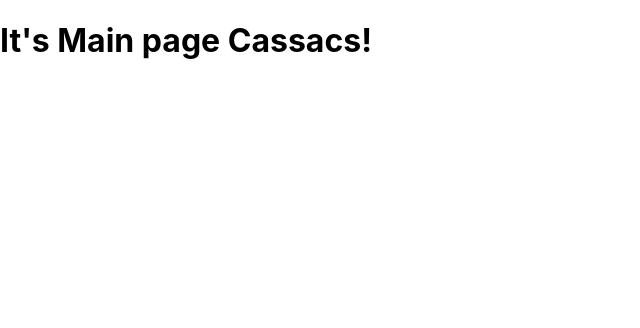
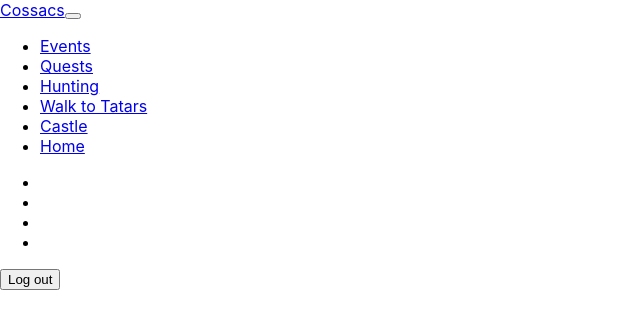
Before and after one commit to Serhii-Fesianov/cossacs, a React (Create React App) app in the folder my-app/: page / in a window 1280 px wide. Shown: the top 328 px of the page, without its empty margins (0-640 px from the left). Built offline with nearby package versions, Linux system fonts and the light colour scheme.

Commit message:
create navigation list

```diff
--- a/my-app/src/components/Footer/Footer.jsx
+++ b/my-app/src/components/Footer/Footer.jsx
@@ -0,0 +1,14 @@
+import styles from "./footer.module.css";
+export const Footer = () => {
+  return (
+    <footer className={styles.footerStyles}>
+      <ul className={styles.socialLinkList}>
+        <li className={styles.itemSocialLink}></li>
+        <li className={styles.itemSocialLink}></li>
+        <li className={styles.itemSocialLink}></li>
+        <li className={styles.itemSocialLink}></li>
+      </ul>
+      <button className={styles.logOutButton}>Log out</button>
+    </footer>
+  );
+};
--- a/my-app/src/components/Header/Header.jsx
+++ b/my-app/src/components/Header/Header.jsx
@@ -0,0 +1,13 @@
+import { Link } from "react-router-dom";
+import styles from "./Header.module.css";
+
+export const Header = () => {
+  return (
+    <header className={styles.headerStyle}>
+      <Link to="/" className={styles.linkToMainStyle}>
+        Cossacs
+      </Link>
+      <button className={styles.burgerStyle}></button>
+    </header>
+  );
+};
--- a/my-app/src/components/pages/MainPage/MainPage.jsx
+++ b/my-app/src/components/pages/MainPage/MainPage.jsx
@@ -1,7 +1,35 @@
+import { Link } from "react-router-dom";
+import { Footer } from "../../Footer/Footer";
+import { Header } from "../../Header/Header";
+import styles from "./MainPage.styles.css";
+
 export const MainPage = () => {
   return (
-    <div>
-      <h1>It's Main page Cassacs!</h1>
-    </div>
+    <>
+      <Header />
+      <div className={styles.WrapperMainContent}>
+        <ul className={styles.listNavigationMain}>
+          <li className={styles.itemNavigation}>
+            <Link className={styles.linkNavigation}>Events</Link>
+          </li>
+          <li className={styles.itemNavigation}>
+            <Link className={styles.linkNavigation}>Quests</Link>
+          </li>
+          <li className={styles.itemNavigation}>
+            <Link className={styles.linkNavigation}>Hunting</Link>
+          </li>
+          <li className={styles.itemNavigation}>
+            <Link className={styles.linkNavigation}>Walk to Tatars</Link>
+          </li>
+          <li className={styles.itemNavigation}>
+            <Link className={styles.linkNavigation}>Castle</Link>
+          </li>
+          <li className={styles.itemNavigation}>
+            <Link className={styles.linkNavigation}>Home</Link>
+          </li>
+        </ul>
+      </div>
+      <Footer />
+    </>
   );
 };
```
